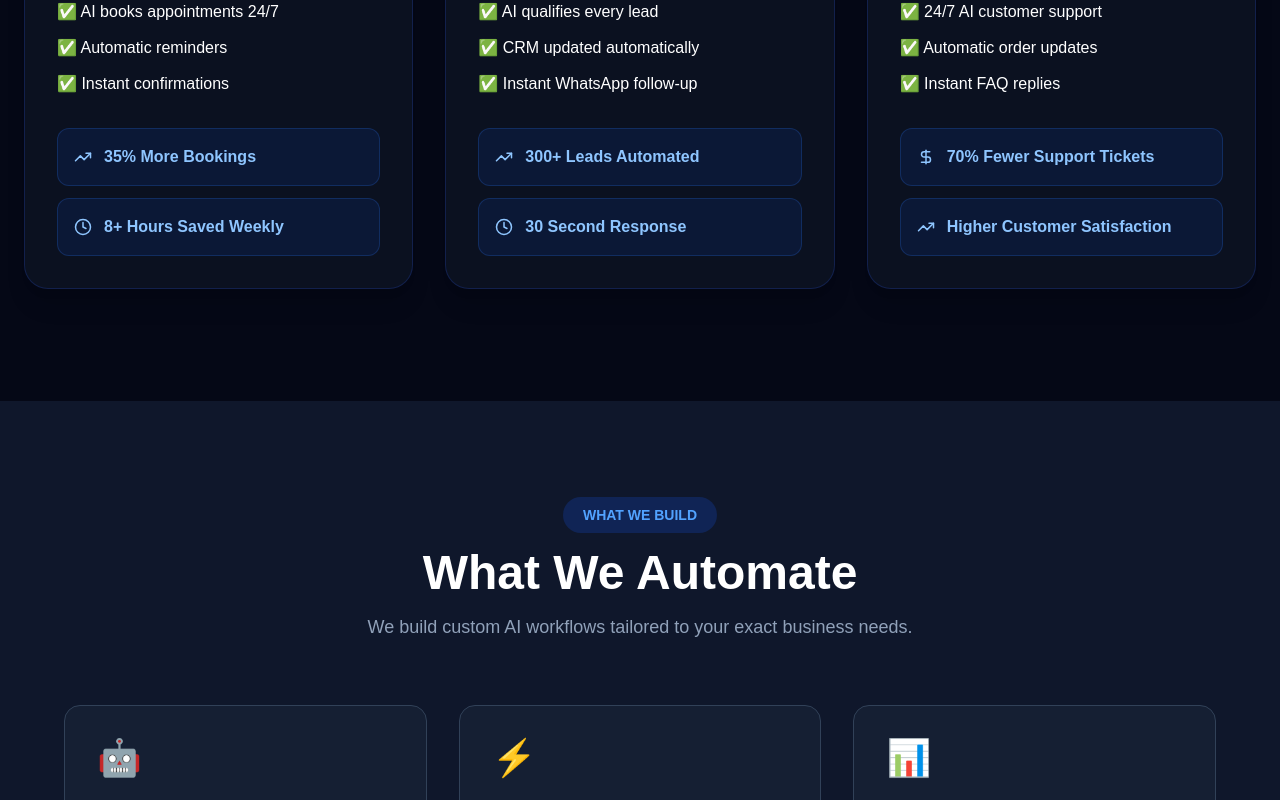
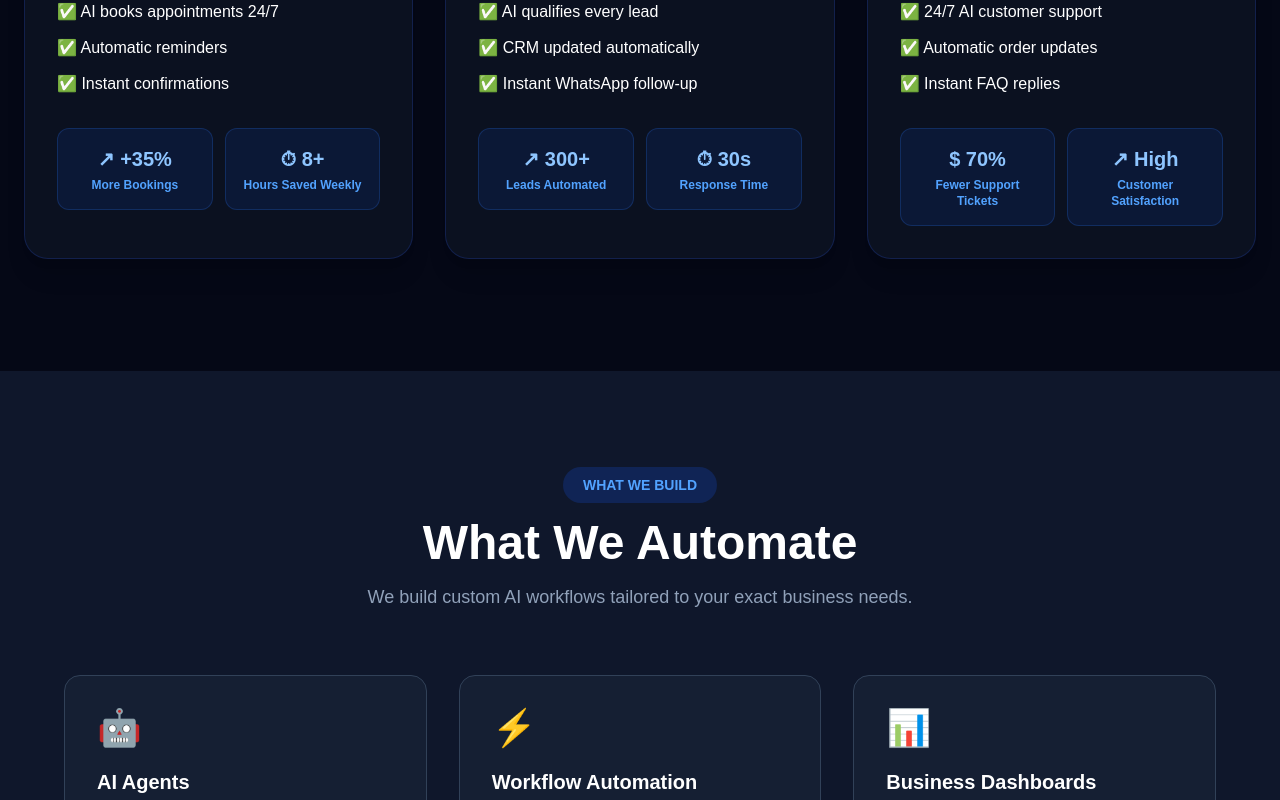
Before and after one commit to autoflowai365/autoflowai, a Next.js app: page / in a window 1280 px wide. Shown: the part 1860-2660 px from the top of the page. Built offline with nearby package versions, Linux system fonts and the light colour scheme.

Commit message:
Testimonials: premium redesign with trust stats

```diff
--- a/app/components/CaseStudies.tsx
+++ b/app/components/CaseStudies.tsx
@@ -7,19 +7,19 @@ const studies = [
     industry: "Salon & Spa",
     before: ["Missed WhatsApp bookings","Double bookings","Manual appointment reminders"],
     after: ["AI books appointments 24/7","Automatic reminders","Instant confirmations"],
-    stats: [{ label: "35% More Bookings" },{ label: "8+ Hours Saved Weekly" }],
+    stats: [{ icon: "↗", value: "+35%", label: "More Bookings" },{ icon: "⏱", value: "8+", label: "Hours Saved Weekly" }],
   },
   {
     industry: "Real Estate",
     before: ["Slow lead response","Spreadsheet management","Lost enquiries"],
     after: ["AI qualifies every lead","CRM updated automatically","Instant WhatsApp follow-up"],
-    stats: [{ label: "300+ Leads Automated" },{ label: "30 Second Response" }],
+    stats: [{ icon: "↗", value: "300+", label: "Leads Automated" },{ icon: "⏱", value: "30s", label: "Response Time" }],
   },
   {
     industry: "E-commerce",
     before: ["Manual customer support","Repeated questions","Order update delays"],
     after: ["24/7 AI customer support","Automatic order updates","Instant FAQ replies"],
-    stats: [{ label: "70% Fewer Support Tickets" },{ label: "Higher Customer Satisfaction" }],
+    stats: [{ icon: "$", value: "70%", label: "Fewer Support Tickets" },{ icon: "↗", value: "High", label: "Customer Satisfaction" }],
   },
 ];
 
@@ -27,12 +27,6 @@ const icons = [
   <Scissors className="w-6 h-6" />,
   <Building2 className="w-6 h-6" />,
   <ShoppingCart className="w-6 h-6" />,
-];
-
-const statIcons = [
-  [<TrendingUp size={18} />, <Clock size={18} />],
-  [<TrendingUp size={18} />, <Clock size={18} />],
-  [<DollarSign size={18} />, <TrendingUp size={18} />],
 ];
 
 export default function CaseStudies() {
@@ -46,9 +40,9 @@ export default function CaseStudies() {
         </div>
         <div className="grid lg:grid-cols-3 gap-8">
           {studies.map((study, i) => (
-            <motion.div key={i} whileHover={{ y: -8, scale: 1.02 }} transition={{ duration: 0.25 }} className="rounded-3xl border border-blue-900/40 bg-[#0B1120] p-8 shadow-xl">
+            <motion.div key={i} whileHover={{ y: -10, scale: 1.02 }} transition={{ duration: 0.25 }} className="group rounded-3xl border border-blue-900/40 bg-[#0B1120] p-8 shadow-xl hover:border-blue-500 hover:shadow-[0_0_40px_rgba(37,99,235,.25)] transition-all duration-300">
               <div className="flex items-center gap-3 mb-8">
-                <div className="w-12 h-12 rounded-xl bg-blue-600 flex items-center justify-center text-white">{icons[i]}</div>
+                <div className="w-12 h-12 rounded-xl bg-blue-600 flex items-center justify-center text-white transition-transform duration-300 group-hover:rotate-6">{icons[i]}</div>
                 <div>
                   <p className="text-white font-bold text-xl">{study.industry}</p>
                   <p className="text-blue-400 text-sm">AI Automation Case Study</p>
@@ -63,11 +57,11 @@ export default function CaseStudies() {
               <ul className="space-y-3 mb-8">
                 {study.after.map((item) => (<li key={item} className="text-white flex gap-2">✅ {item}</li>))}
               </ul>
-              <div className="space-y-3">
-                {study.stats.map((stat, j) => (
-                  <div key={stat.label} className="rounded-xl bg-blue-600/10 border border-blue-500/20 p-4 flex items-center gap-3 text-blue-300 font-semibold">
-                    {statIcons[i][j]}
-                    {stat.label}
+              <div className="grid grid-cols-2 gap-3">
+                {study.stats.map((stat) => (
+                  <div key={stat.label} className="rounded-xl bg-blue-600/10 border border-blue-500/20 p-4 text-center group-hover:bg-blue-600/20 group-hover:border-blue-400/40 transition-all duration-300">
+                    <div className="text-blue-300 text-xl font-black mb-1">{stat.icon} {stat.value}</div>
+                    <div className="text-blue-400 text-xs font-semibold">{stat.label}</div>
                   </div>
                 ))}
               </div>
--- a/app/components/Testimonials.tsx
+++ b/app/components/Testimonials.tsx
@@ -1,53 +1,69 @@
+"use client";
+import { Star, Quote } from "lucide-react";
+
 const testimonials = [
   {
-    name: "Sarah Adeyemi",
-    role: "CEO, Lagos Spa & Wellness",
-    text: "AutoFlow AI built us a WhatsApp booking system that runs 24/7. We went from missing appointments to being fully booked every week. Incredible.",
-    avatar: "SA",
+    name: "Sarah Johnson",
+    company: "Luxury Salon",
+    result: "35% More Bookings",
+    text: "AutoFlowAI now replies to every WhatsApp enquiry instantly. We never miss appointments anymore.",
   },
   {
-    name: "Emeka Okonkwo",
-    role: "Founder, SwiftDeliver Logistics",
-    text: "They automated our entire order tracking and customer update system. Our team now focuses on delivery, not answering the same questions all day.",
-    avatar: "EO",
+    name: "David Martins",
+    company: "Real Estate Agency",
+    result: "300+ Leads Automated",
+    text: "The AI qualifies every lead before my team speaks to them. Our response time dropped from hours to seconds.",
   },
   {
-    name: "Fatima Al-Hassan",
-    role: "Director, ProRealty Nigeria",
-    text: "Our lead qualification used to take hours. AutoFlow AI built a pipeline that filters, scores, and follows up with leads automatically. Game changer.",
-    avatar: "FA",
+    name: "Grace Okafor",
+    company: "Online Store",
+    result: "70% Less Support",
+    text: "Customers get answers instantly and my staff finally have time to focus on growing the business.",
   },
 ];
 
 export default function Testimonials() {
   return (
-    <section className="px-6 py-24 bg-slate-900">
-      <div className="max-w-6xl mx-auto">
+    <section className="py-28 bg-[#07111F]">
+      <div className="max-w-7xl mx-auto px-6">
         <div className="text-center mb-16">
-          <span className="inline-block bg-blue-600/20 text-blue-400 px-5 py-2 rounded-full text-sm font-semibold mb-4">
-            CLIENT RESULTS
-          </span>
-          <h2 className="text-4xl md:text-5xl font-black text-white mb-4 leading-tight">What Our Clients Say</h2>
-          <p className="text-slate-400 max-w-xl mx-auto text-lg">
-            Here's the kind of transformation we aim to deliver for every client through intelligent automation.
-          </p>
+          <span className="text-blue-400 uppercase tracking-widest text-sm">CLIENT SUCCESS</span>
+          <h2 className="text-5xl font-bold mt-4 mb-6">Businesses Love Working With AutoFlow AI</h2>
+          <p className="text-gray-400 max-w-2xl mx-auto">Our automation systems save hundreds of hours and generate more revenue every month.</p>
         </div>
-        <div className="grid grid-cols-1 md:grid-cols-3 gap-8">
-          {testimonials.map((t, i) => (
-            <div key={i} className="group bg-slate-800 rounded-2xl p-8 border border-slate-700 hover:border-blue-500 hover:-translate-y-3 hover:shadow-2xl hover:shadow-blue-500/20 transition-all duration-500">
-              <div className="flex items-center gap-4 mb-6">
-                <div className="w-14 h-14 rounded-full bg-gradient-to-br from-blue-500 to-cyan-400 flex items-center justify-center text-white font-bold shadow-lg shadow-blue-500/30">
-                  {t.avatar}
-                </div>
-                <div>
-                  <div className="text-white font-semibold">{t.name}</div>
-                  <div className="text-slate-400 text-sm">{t.role}</div>
-                </div>
+        <div className="grid lg:grid-cols-3 gap-8">
+          {testimonials.map((item, index) => (
+            <div key={index} className="rounded-3xl border border-blue-900 bg-[#0C1628] p-8 hover:border-blue-500 hover:-translate-y-2 transition duration-300">
+              <Quote className="w-10 h-10 text-blue-500 mb-6" />
+              <div className="flex mb-5">
+                {[1,2,3,4,5].map((i) => (<Star key={i} className="w-5 h-5 fill-yellow-400 text-yellow-400" />))}
               </div>
-              <div className="text-5xl text-blue-500 mb-4 leading-none">&ldquo;</div><p className="text-slate-300 text-base leading-8 italic relative">"{t.text}"</p>
-              <div className="mt-6 text-yellow-400 tracking-wider">★★★★★</div>
+              <p className="text-gray-300 leading-8 mb-8">"{item.text}"</p>
+              <div className="border-t border-blue-900 pt-6">
+                <h4 className="font-semibold text-lg">{item.name}</h4>
+                <p className="text-gray-500">{item.company}</p>
+                <div className="mt-4 inline-block bg-blue-500/10 text-blue-400 rounded-full px-4 py-2 text-sm">{item.result}</div>
+              </div>
             </div>
           ))}
+        </div>
+        <div className="grid md:grid-cols-4 gap-8 mt-24">
+          <div className="text-center">
+            <h3 className="text-4xl font-bold text-blue-500">80+</h3>
+            <p className="text-gray-400 mt-2">Businesses Automated</p>
+          </div>
+          <div className="text-center">
+            <h3 className="text-4xl font-bold text-blue-500">5,000+</h3>
+            <p className="text-gray-400 mt-2">Hours Saved</p>
+          </div>
+          <div className="text-center">
+            <h3 className="text-4xl font-bold text-blue-500">98%</h3>
+            <p className="text-gray-400 mt-2">Client Satisfaction</p>
+          </div>
+          <div className="text-center">
+            <h3 className="text-4xl font-bold text-blue-500">4.9★</h3>
+            <p className="text-gray-400 mt-2">Average Rating</p>
+          </div>
         </div>
       </div>
     </section>
```
